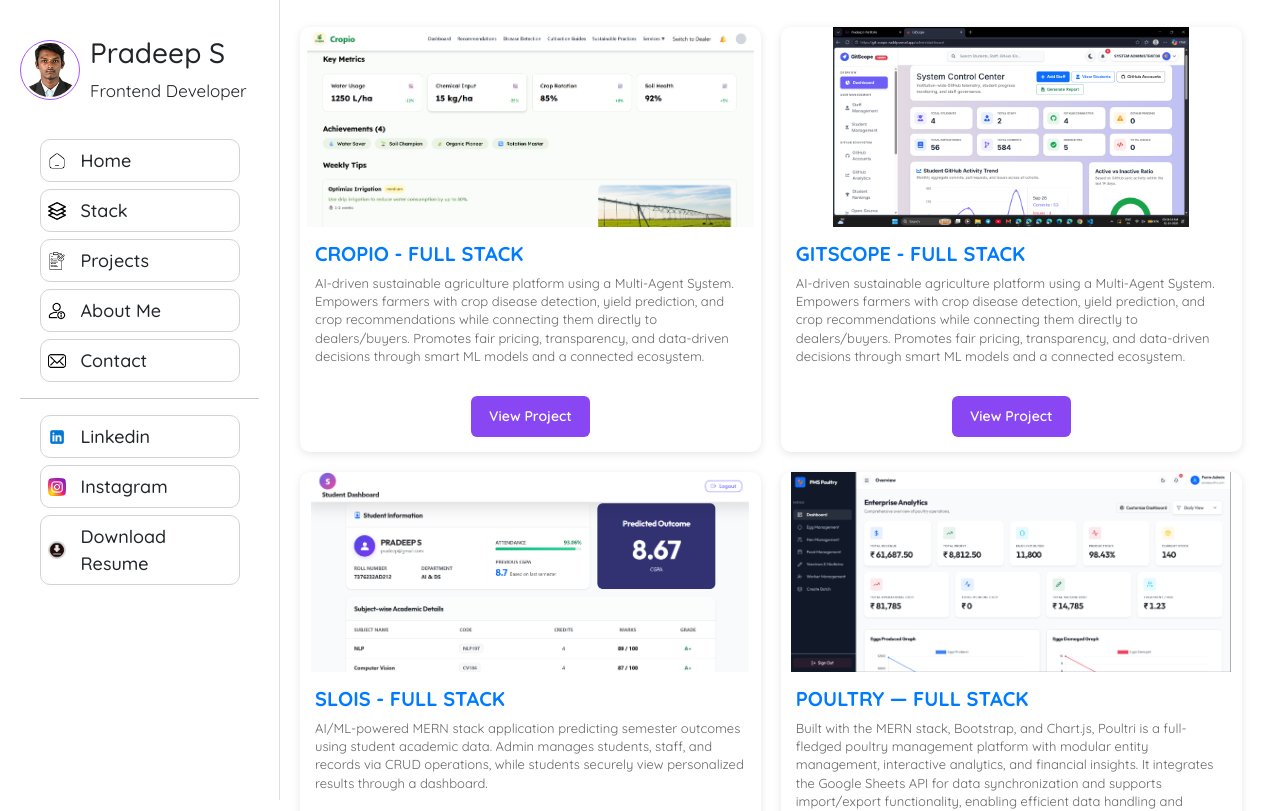
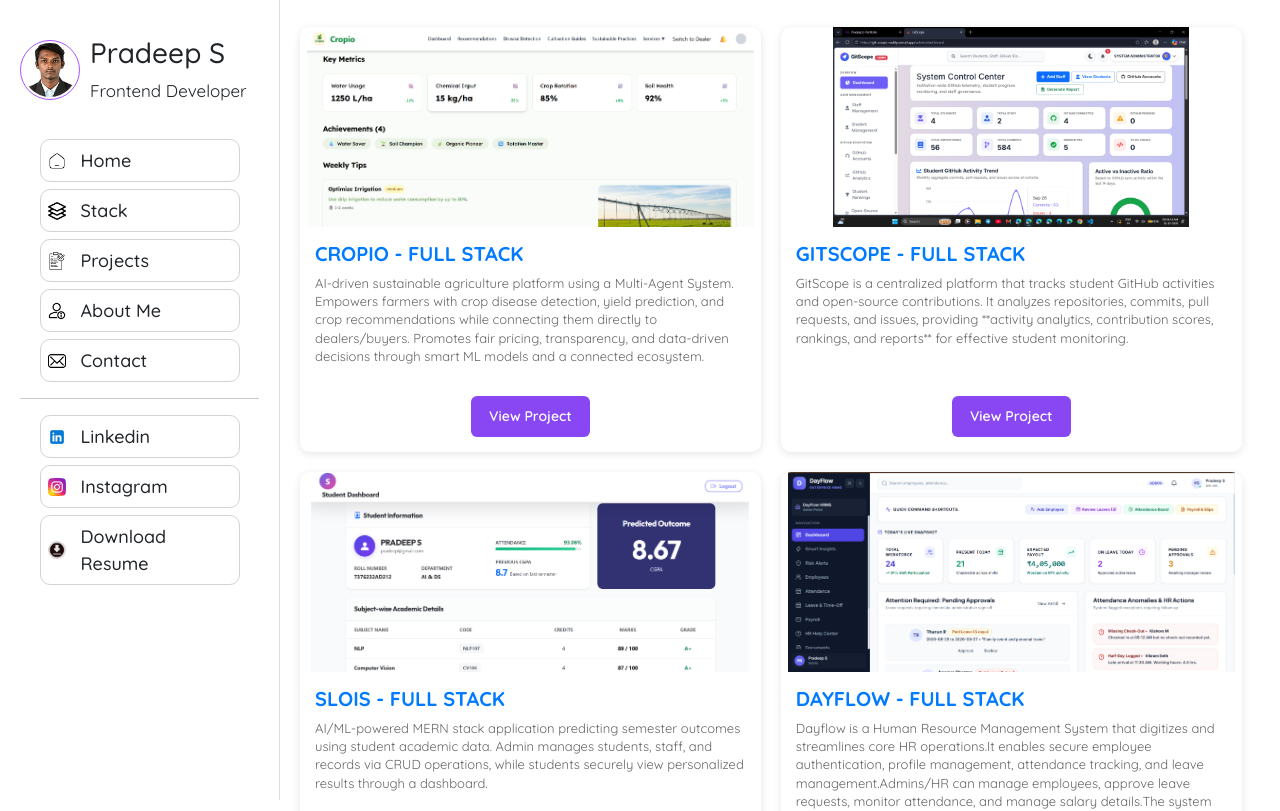
Before and after one commit to Pradeep7007/Portfolio, a React (Create React App) app: page /projects in a window 1280 px wide. Shown: the top 811 px of the page. Built offline with nearby package versions, Linux system fonts and the light colour scheme; no server answers.

Commit message:
Prpject Dayflow added

```diff
--- a/src/assests/Deatils.js
+++ b/src/assests/Deatils.js
@@ -27,6 +27,7 @@ import react_js from './react_cer.png';
 import four from './4.png';
 import poultry from './poultry.png';
 import GitScope from './Gitscope.png';
+import Dayflow from './Dayflow.png';
 
 export const certifications = [
   {
@@ -193,7 +194,7 @@ export const project = [
     img: GitScope,
     type: 'GitScope - Full Stack',
     explanation:
-      'AI-driven sustainable agriculture platform using a Multi-Agent System. Empowers farmers with crop disease detection, yield prediction, and crop recommendations while connecting them directly to dealers/buyers. Promotes fair pricing, transparency, and data-driven decisions through smart ML models and a connected ecosystem.',
+      'GitScope is a centralized platform that tracks student GitHub activities and open-source contributions. It analyzes repositories, commits, pull requests, and issues, providing **activity analytics, contribution scores, rankings, and reports** for effective student monitoring.',
     link: 'https://git-scope-ruddy.vercel.app',
   },
   {
@@ -202,6 +203,13 @@ export const project = [
     explanation:
       'AI/ML-powered MERN stack application predicting semester outcomes using student academic data. Admin manages students, staff, and records via CRUD operations, while students securely view personalized results through a dashboard.',
     link: 'https://slois.vercel.app',
+  },
+  {
+    img:Dayflow,
+    type: 'Dayflow - Full Stack',
+    explanation:
+      'Dayflow is a Human Resource Management System that digitizes and streamlines core HR operations.It enables secure employee authentication, profile management, attendance tracking, and leave management.Admins/HR can manage employees, approve leave requests, monitor attendance, and manage salary details.The system provides a centralized, role-based platform for efficient and transparent HR management.',
+    link: 'https://github.com/Pradeep7007/Dayflow---Human-Resource-Management-System',
   },
   {
     img:poultry,
```
Also changed, not shown: src/assests/Dayflow.png (added).
